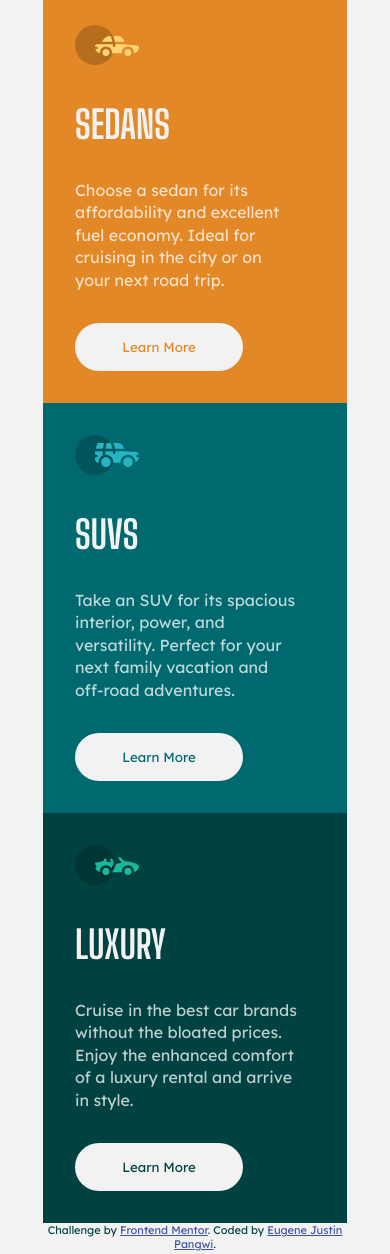
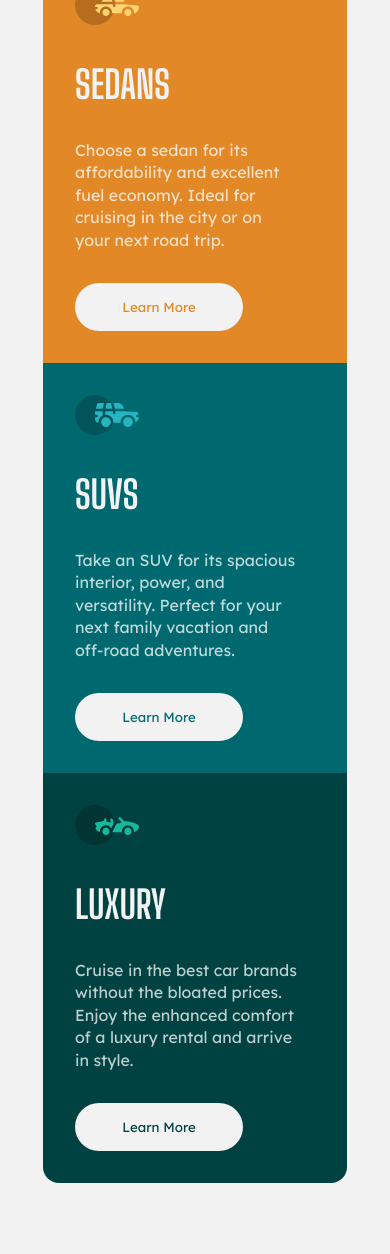
Before and after one commit to ejionaut/3-column-preview-card, a plain HTML site: page index.html in a window 390 px wide. Shown: the top 1254 px of the page. Drawn offline with Linux system fonts and the light colour scheme.

Commit message:
Update styles.css

```diff
--- a/styles.css
+++ b/styles.css
@@ -29,10 +29,11 @@
 
   .car__container {
     width: 60rem;
-    height: 35rem;
+    height: 28rem;
     display: grid;
     grid-template-columns: repeat(auto-fit, 1fr);
     grid-auto-flow: column;
+    margin-bottom: 5rem;
   }
 
   .car__box{
@@ -41,6 +42,8 @@
 
   .sedans {
     background-color: var(--Brt-orange);
+    border-top-left-radius: 1rem;
+    border-bottom-left-radius: 1rem;
   }
 
   .suvs {
@@ -49,6 +52,8 @@
 
   .luxury {
     background-color: var(--v-Drk-cyan);
+    border-top-right-radius: 1rem;
+    border-bottom-right-radius: 1rem;
   }
 
   .car__box__icon,
@@ -127,4 +132,14 @@
     .car__text__desc{
       margin-bottom: 2rem;
     }
+
+    .sedans{
+      border-top-right-radius: 1rem;
+      border-bottom-left-radius: 0rem;
+    }
+
+    .luxury{
+      border-top-right-radius: 0rem;
+      border-bottom-left-radius: 1rem;
+    }
   }
```
